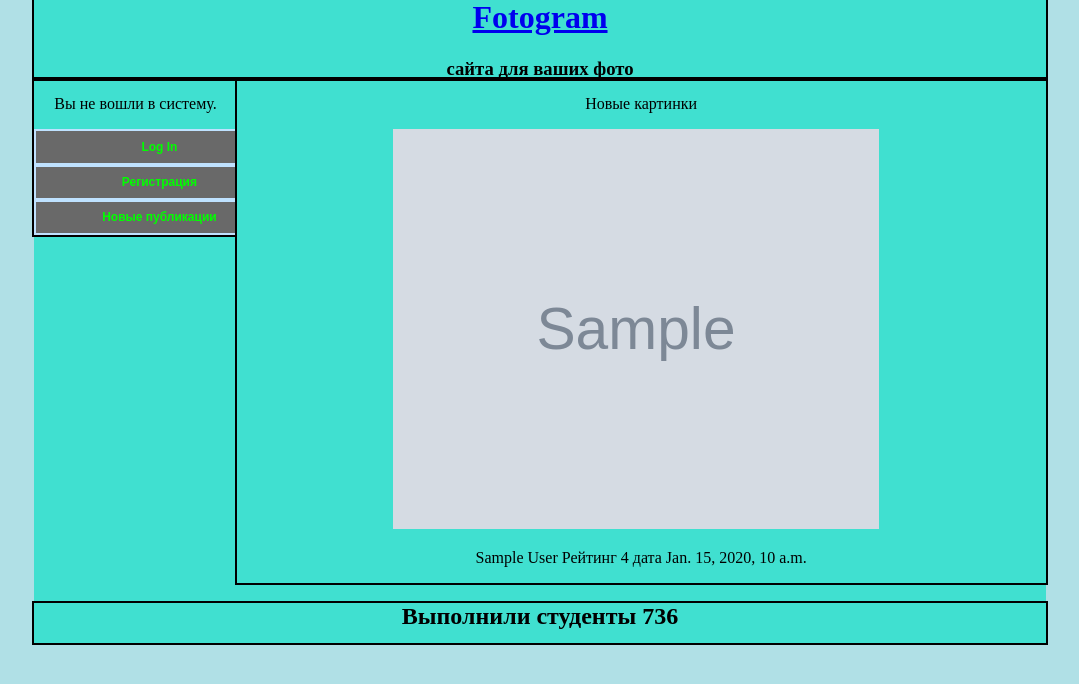
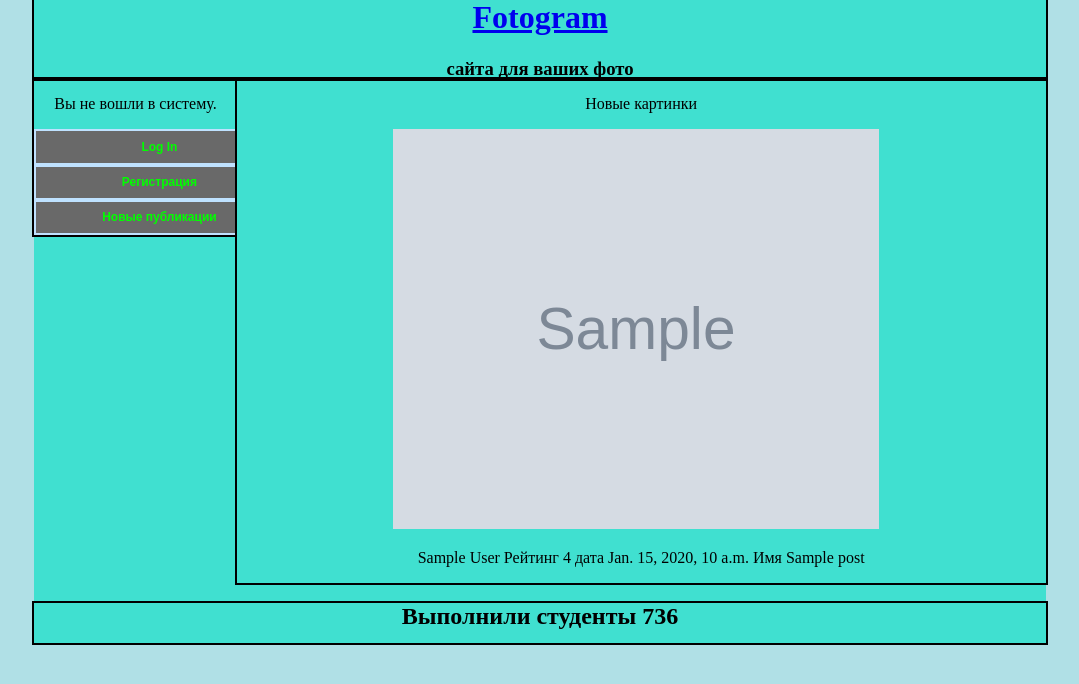
Before and after one commit to qruk/imagehub, a Django app: template imgprovider/templates/display_all_ image_posts.html in a window 1280 px wide. Shown: the part 22-706 px from the top of the page, without its empty margins (100-1179 px from the left). Run offline with Django 3.2, Linux system fonts and the light colour scheme; the template is opened without the code that fills it: most values are stand-ins (such as "Sample title", 1, 10 or a date in 2020); grey boxes marked "Sample" are stand-in pictures.

Commit message:
Sanya machinachins

```diff
--- a/imgprovider/templates/display_all_ image_posts.html
+++ b/imgprovider/templates/display_all_ image_posts.html
@@ -6,7 +6,7 @@
             <div class="col-md-4">
                 <img  height="400px"  src="{{ post.image.url }}" class="img-responsive" style="width: 60%;  margin-right: 10px;" />
                 <p class="text">
-                    {{ post.author }} Рейтинг {{ post.rating }} дата {{ post.published_date }}
+                    {{ post.author }} Рейтинг {{ post.rating }} дата {{ post.published_date }} Имя {{ post.title }}
                 </p>
                 {% if user.is_authenticated %}
                     <form action="vote_for_image/" method="post">
--- a/imgprovider/templates/display_image_posts.html
+++ b/imgprovider/templates/display_image_posts.html
@@ -6,7 +6,7 @@
             <div class="col-md-4">
                 <img  height="400px"  src="{{ post.image.url }}" class="img-responsive" style="width: 60%;  margin-right: 10px;" />
                 <p class="text">
-                    {{ post.author }} Рейтинг {{ post.rating }}
+                    {{ post.author }} Рейтинг {{ post.rating }} Имя {{ post.title  }}
                 </p>
                 {% if user.is_authenticated %}
                     <form action="vote_for_image/" method="post">
```
Also changed, not shown: imgprovider/templates/user_page.html (+3 -4 lines).
